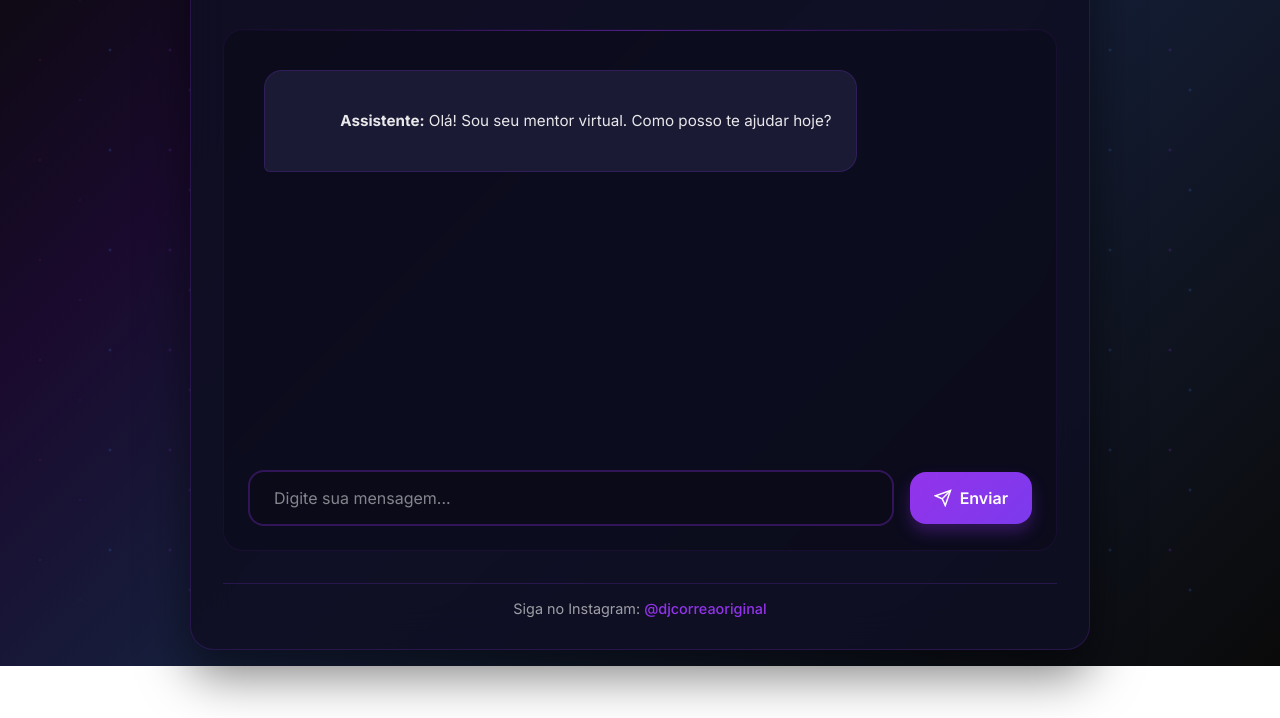
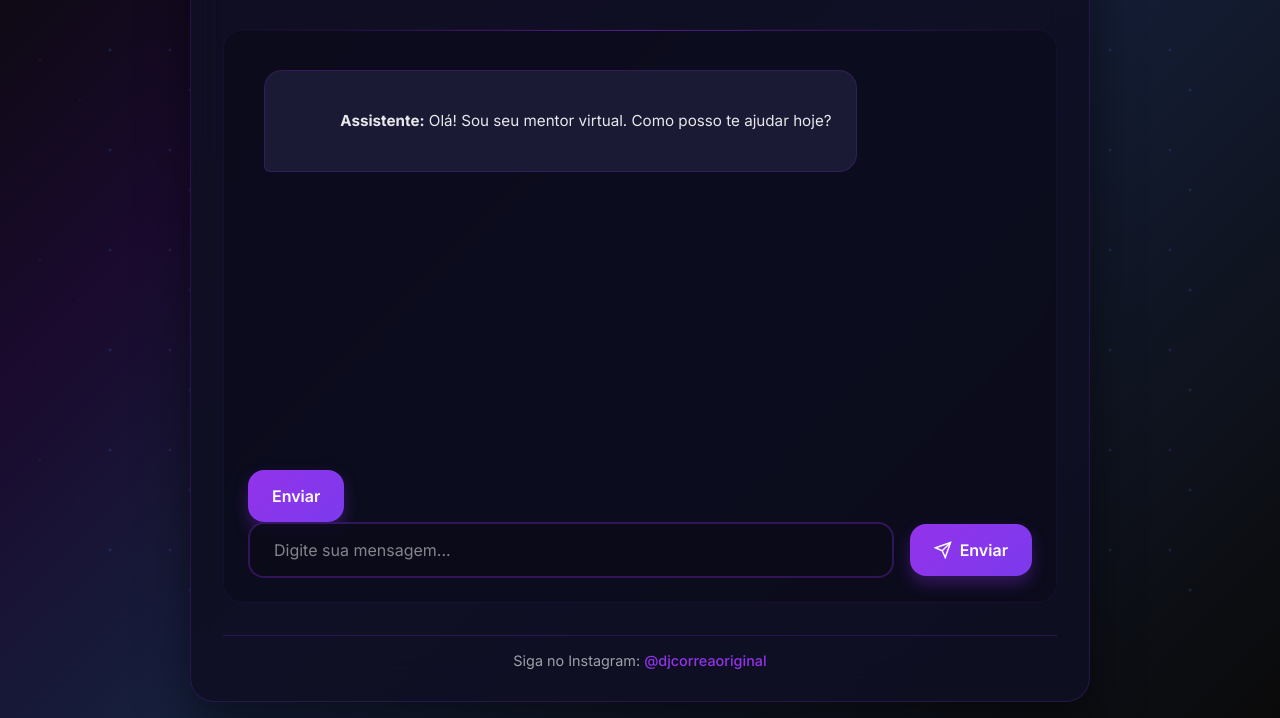
Before and after one commit to djcorrea/prodai2, a website: page public/index.html in a window 1280 px wide. Shown: the part 155-873 px from the top of the page. Before the commit the page ends 821 px from the top, so only its background shows below. Drawn offline with Linux system fonts and the light colour scheme.

Commit message:
Update index.html

```diff
--- a/public/index.html
+++ b/public/index.html
@@ -24,6 +24,7 @@
           </div>
         </div>
       </div>
+      <button onclick="sendMessage()" id="sendBtn">Enviar</button>
 
       <div class="typing-indicator" id="typingIndicator">
         <div class="typing-dots">
```
